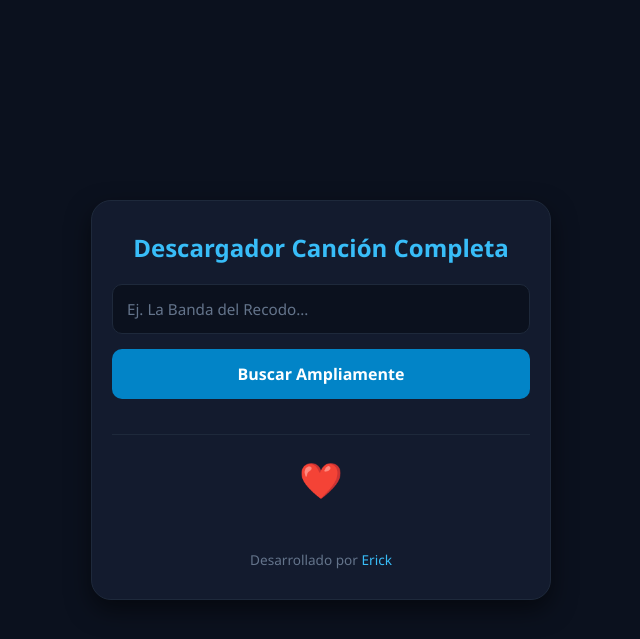
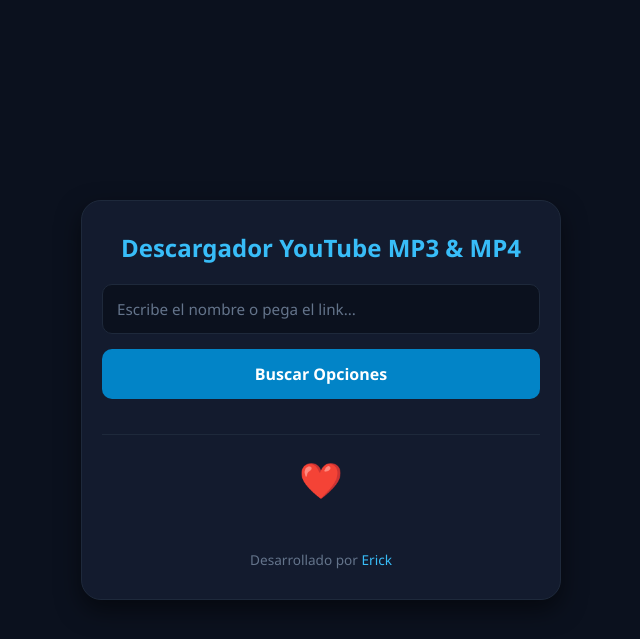
Before and after one commit to o6289698-coder/Descargador-de-Spotify-, a Flask app: page / in a window 1280 px wide. Shown: the top 639 px of the page, without its empty margins (319-959 px from the left). Run offline with Flask 3, Linux system fonts and the light colour scheme.

Commit message:
Update index.html

```diff
--- a/templates/index.html
+++ b/templates/index.html
@@ -3,11 +3,11 @@
 <head>
     <meta charset="UTF-8">
     <meta name="viewport" content="width=device-width, initial-scale=1.0">
-    <title>Buscador de Música Completa - Deyra</title>
+    <title>Descargador MP3 & MP4 - Deyra</title>
     <style>
         * { box-sizing: border-box; margin: 0; padding: 0; font-family: 'Segoe UI', Tahoma, Geneva, Verdana, sans-serif; }
         body { background-color: #0b111e; color: #ffffff; display: flex; justify-content: center; align-items: center; min-height: 100vh; padding: 20px; }
-        .card { background-color: #131b2e; border: 1px solid #1e293b; border-radius: 20px; padding: 30px 20px; width: 100%; max-width: 460px; text-align: center; box-shadow: 0 10px 25px rgba(0, 0, 0, 0.5); }
+        .card { background-color: #131b2e; border: 1px solid #1e293b; border-radius: 20px; padding: 30px 20px; width: 100%; max-width: 480px; text-align: center; box-shadow: 0 10px 25px rgba(0, 0, 0, 0.5); }
         h1 { color: #38bdf8; font-size: 1.5rem; margin-bottom: 20px; font-weight: 600; }
         input[type="text"] { width: 100%; padding: 14px; background-color: #0b111e; border: 1px solid #1e293b; border-radius: 10px; color: #fff; font-size: 0.95rem; outline: none; margin-bottom: 15px; }
         input[type="text"]::placeholder { color: #64748b; }
@@ -16,10 +16,14 @@
         #results-container { text-align: left; margin-top: 15px; max-height: 300px; overflow-y: auto; padding-right: 4px; }
         #results-container::-webkit-scrollbar { width: 6px; }
         #results-container::-webkit-scrollbar-thumb { background: #1e293b; border-radius: 4px; }
-        .song-item { background: #0b111e; border: 1px solid #1e293b; padding: 12px; margin-bottom: 8px; border-radius: 10px; display: flex; justify-content: space-between; align-items: center; gap: 10px; }
-        .song-title { color: #38bdf8; font-size: 0.85rem; font-weight: 500; overflow: hidden; text-overflow: ellipsis; display: -webkit-box; -webkit-line-clamp: 2; -webkit-box-orient: vertical; max-width: 250px; }
-        .get-full-btn { background-color: #16a34a; color: white; border: none; padding: 8px 12px; border-radius: 6px; font-weight: 600; cursor: pointer; text-decoration: none; font-size: 0.8rem; white-space: nowrap; transition: background 0.2s; }
-        .get-full-btn:hover { background-color: #15803d; }
+        .song-item { background: #0b111e; border: 1px solid #1e293b; padding: 12px; margin-bottom: 10px; border-radius: 10px; display: flex; flex-direction: column; gap: 8px; font-size: 0.85rem; }
+        .song-info { display: flex; justify-content: space-between; align-items: center; }
+        .song-title { color: #38bdf8; max-width: 250px; overflow: hidden; text-overflow: ellipsis; white-space: nowrap; font-weight: 500; }
+        .btn-group { display: flex; gap: 6px; }
+        .download-btn-mp3 { background-color: #16a34a; color: white; border: none; padding: 6px 10px; border-radius: 6px; font-weight: 600; cursor: pointer; font-size: 0.75rem; text-decoration: none; }
+        .download-btn-mp3:hover { background-color: #15803d; }
+        .download-btn-mp4 { background-color: #9333ea; color: white; border: none; padding: 6px 10px; border-radius: 6px; font-weight: 600; cursor: pointer; font-size: 0.75rem; text-decoration: none; }
+        .download-btn-mp4:hover { background-color: #7e22ce; }
         .divider { height: 1px; background-color: #1e293b; margin: 20px 0; }
         .heart-btn { background: none; border: none; font-size: 2.2rem; cursor: pointer; transition: transform 0.2s; }
         .heart-btn:active { transform: scale(1.2); }
@@ -30,9 +34,9 @@
 </head>
 <body>
     <div class="card">
-        <h1>Descargador Canción Completa</h1>
-        <input type="text" id="song-input" placeholder="Ej. La Banda del Recodo...">
-        <button class="process-btn" onclick="buscarMusica()">Buscar Ampliamente</button>
+        <h1>Descargador YouTube MP3 & MP4</h1>
+        <input type="text" id="song-input" placeholder="Escribe el nombre o pega el link...">
+        <button class="process-btn" onclick="buscarMusica()">Buscar Opciones</button>
 
         <div id="results-container"></div>
 
@@ -47,11 +51,11 @@
             const query = document.getElementById('song-input').value.trim();
             const container = document.getElementById('results-container');
             if (!query) {
-                alert("Por favor escribe el nombre de la canción o artista.");
+                alert("Por favor escribe algo para buscar.");
                 return;
             }
 
-            container.innerHTML = '<div style="color:#94a3b8; text-align:center; padding:10px;">Buscando opciones completas... 🔍</div>';
+            container.innerHTML = '<div style="color:#94a3b8; text-align:center; padding:10px;">Buscando en YouTube... 🔍</div>';
 
             const formData = new FormData();
             formData.append('query', query);
@@ -66,17 +70,27 @@
                     return;
                 }
 
-                data.forEach(song => {
-                    // Enlace inteligente optimizado para abrir la pista completa en buscadores de descarga directa
-                    const searchUrl = `https://www.youtube.com/results?search_query=${encodeURIComponent(song.query_term)}`;
-
-                    const item = document.createElement('div');
-                    item.className = 'song-item';
-                    item.innerHTML = `
-                        <span class="song-title" title="${song.title}">${song.title}</span>
-                        <a href="${searchUrl}" target="_blank" class="get-full-btn">Obtener Completa</a>
+                data.forEach(item => {
+                    const songDiv = document.createElement('div');
+                    songDiv.className = 'song-item';
+                    songDiv.innerHTML = `
+                        <div class="song-info">
+                            <span class="song-title" title="${item.title}">${item.title}</span>
+                            <div class="btn-group">
+                                <form action="/download" method="POST" target="_blank" style="margin:0;">
+                                    <input type="hidden" name="url" value="${item.url}">
+                                    <input type="hidden" name="format" value="mp3">
+                                    <button type="submit" class="download-btn-mp3">MP3</button>
+                                </form>
+                                <form action="/download" method="POST" target="_blank" style="margin:0;">
+                                    <input type="hidden" name="url" value="${item.url}">
+                                    <input type="hidden" name="format" value="mp4">
+                                    <button type="submit" class="download-btn-mp4">MP4</button>
+                                </form>
+                            </div>
+                        </div>
                     `;
-                    container.appendChild(item);
+                    container.appendChild(songDiv);
                 });
             } catch (err) {
                 container.innerHTML = '<div style="color:#f43f5e; text-align:center; padding:10px;">Error al conectar con el servidor.</div>';
```
